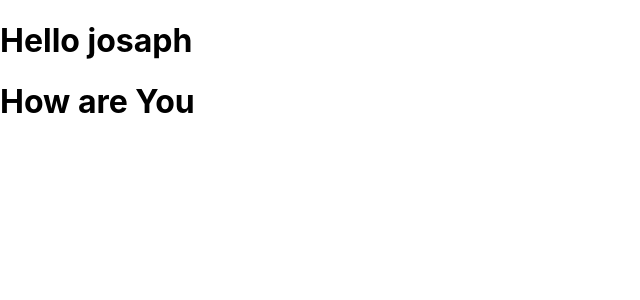
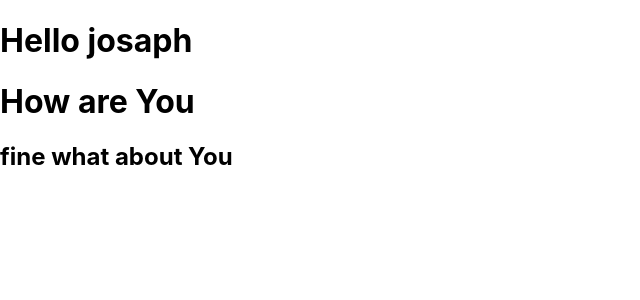
Before and after one commit to josaphkishore9182/kishore-, a React (Create React App) app: page / in a window 1280 px wide. Shown: the top 300 px of the page, without its empty margins (0-640 px from the left). Built offline with nearby package versions, Linux system fonts and the light colour scheme.

Commit message:
adding h2 element

```diff
--- a/src/App.js
+++ b/src/App.js
@@ -6,6 +6,7 @@ function App() {
    <div>
     <h1>Hello josaph</h1>
     <h1>How are You</h1>
+    <h2>fine what about You</h2>
    </div>
   );
 }
```
